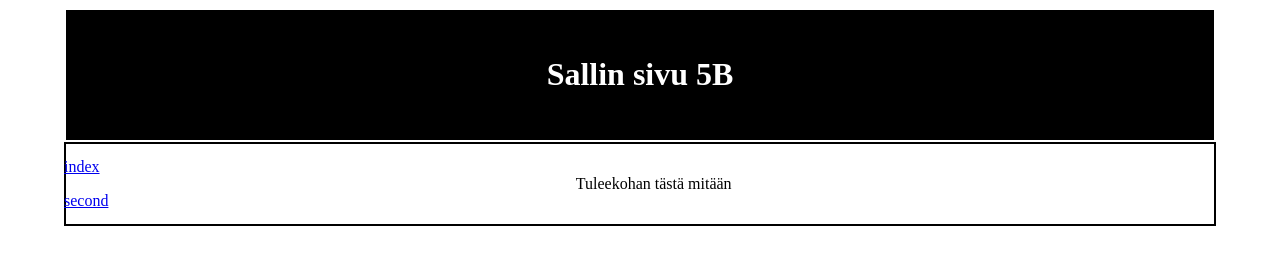
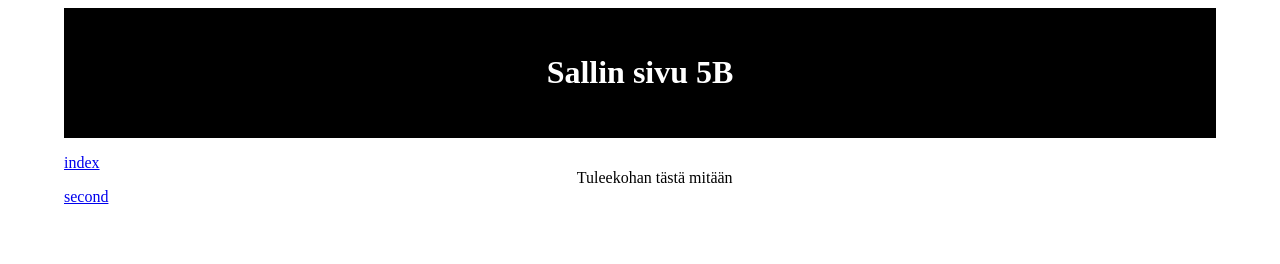
Before and after one commit to sallikarki/sallikarki.github.io, a plain HTML site: page 5B.html in a window 1280 px wide. Drawn offline with Linux system fonts and the light colour scheme.

Commit message:
Update 5B.css

```diff
--- a/5B.css
+++ b/5B.css
@@ -2,8 +2,6 @@
 #header {
   color: white;
   background-color: black;
-   border-style: solid;
-  border-width: 2px;
   text-align: center;
   padding: 25px;
 }
@@ -18,8 +16,6 @@ ul {
   padding: 0;
 }
 #section {
-   border-style: solid;
-  border-width: 2px;
   text-align: center;
   padding: 15px;
 }
```
